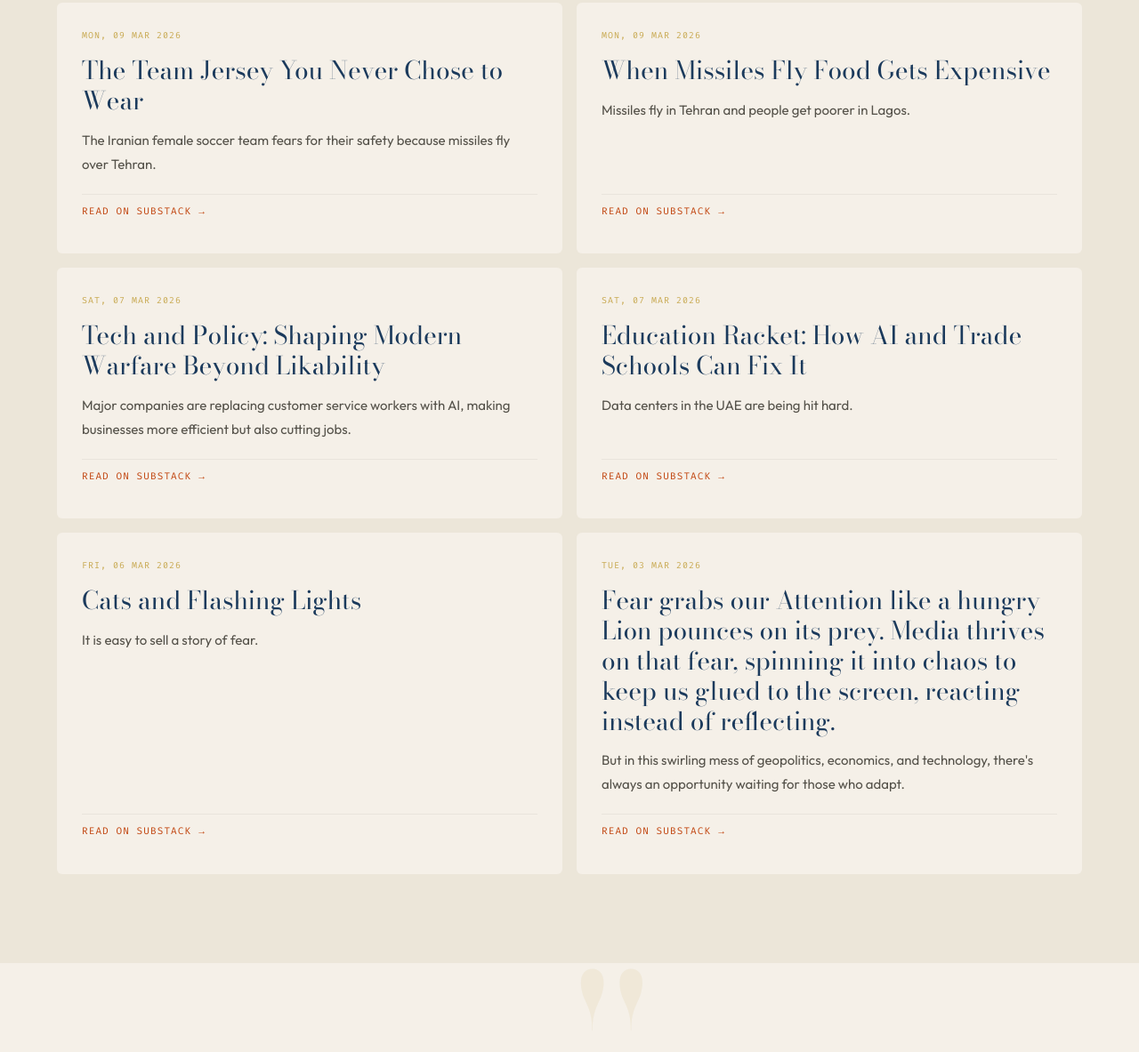
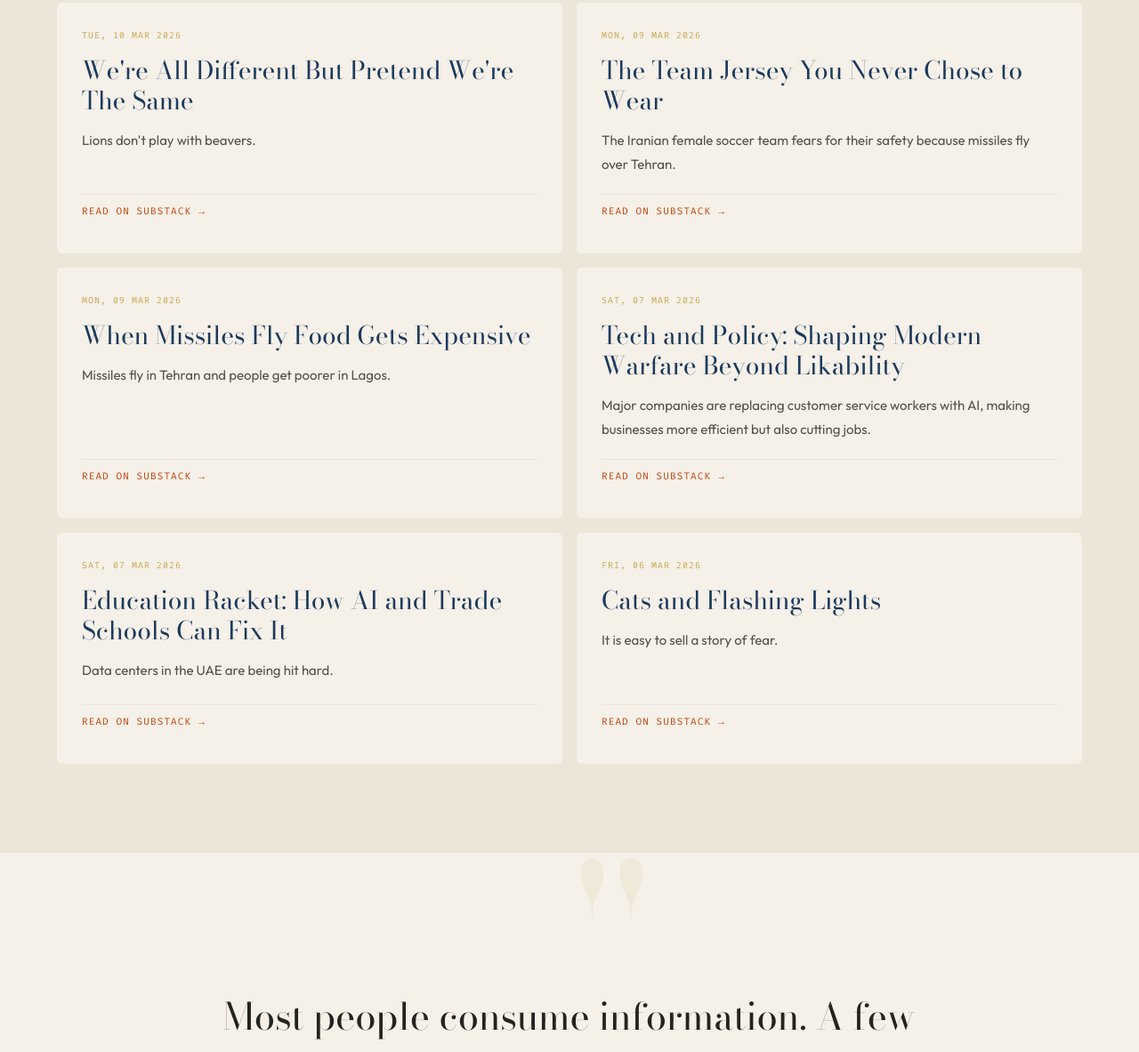
Before and after one commit to PatternSeer-Board/Cathedral, a plain HTML site: page index.html in a window 1280 px wide. Shown: the part 1109-2292 px from the top of the page at 89% size. Drawn offline with nearby package versions, Linux system fonts and the light colour scheme; no server answers.

Commit message:
Auto-update posts 2026-03-10 10:30

```diff
--- a/index.html
+++ b/index.html
@@ -270,6 +270,12 @@ footer p{font-family:'Bodoni Moda',serif;font-size:13px;font-style:italic;color:
     <div class="mh-sub rv">Pattern recognition applied to what is happening right now. Free to read.</div>
   </div>
   <div class="mag-grid" id="pgrid">
+<a href="https://aopinion.substack.com/p/were-all-different-but-pretend-were" target="_blank" class="mc reveal">
+<div class="mc-date">Tue, 10 Mar 2026</div>
+<div class="mc-title">We're All Different But Pretend We're The Same</div>
+<div class="mc-ex">Lions don't play with beavers.</div>
+<span class="mc-read">Read on Substack</span>
+</a>
 <a href="https://aopinion.substack.com/p/the-team-jersey-you-never-chose-to" target="_blank" class="mc reveal">
 <div class="mc-date">Mon, 09 Mar 2026</div>
 <div class="mc-title">The Team Jersey You Never Chose to Wear</div>
@@ -298,12 +304,6 @@ footer p{font-family:'Bodoni Moda',serif;font-size:13px;font-style:italic;color:
 <div class="mc-date">Fri, 06 Mar 2026</div>
 <div class="mc-title">Cats and Flashing Lights</div>
 <div class="mc-ex">It is easy to sell a story of fear.</div>
-<span class="mc-read">Read on Substack</span>
-</a>
-<a href="https://aopinion.substack.com/p/fear-grabs-our-attention-like-a-hungry" target="_blank" class="mc reveal">
-<div class="mc-date">Tue, 03 Mar 2026</div>
-<div class="mc-title">Fear grabs our Attention like a hungry Lion pounces on its prey. Media thrives on that fear, spinning it into chaos to keep us glued to the screen, reacting instead of reflecting.</div>
-<div class="mc-ex">But in this swirling mess of geopolitics, economics, and technology, there's always an opportunity waiting for those who adapt.</div>
 <span class="mc-read">Read on Substack</span>
 </a>
 
```
